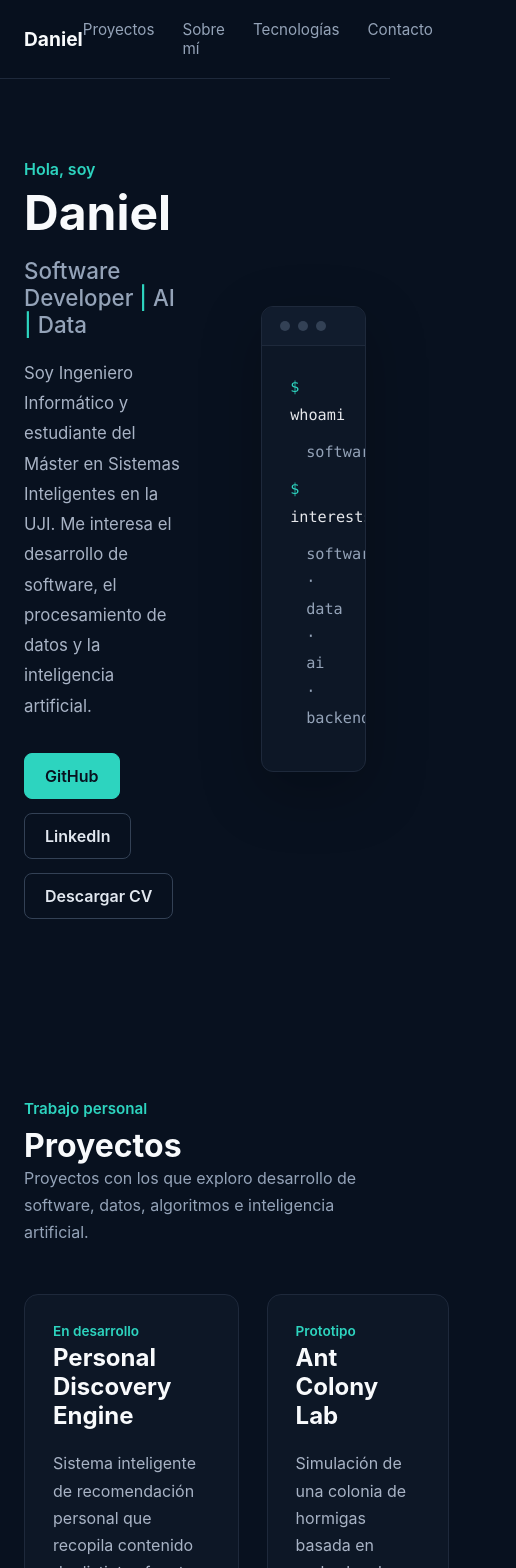
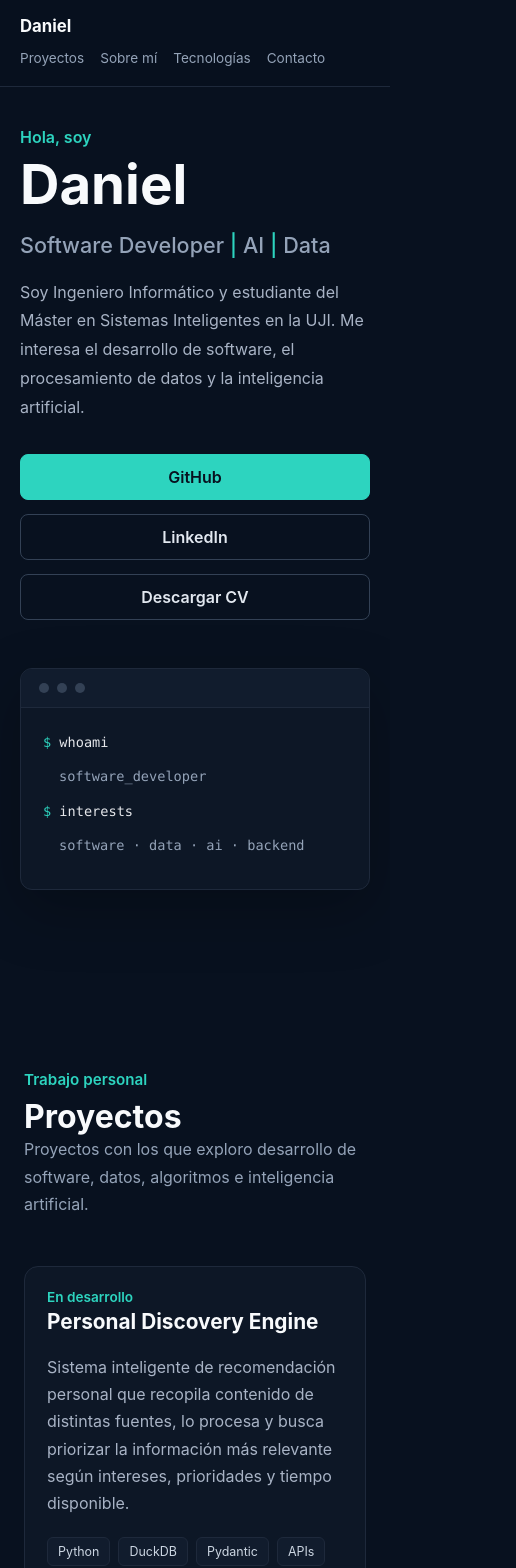
Before and after one commit to dcarpin03/portfolio, a React app: page / in a window 390 px wide. Shown: the top 1568 px of the page, 516 px wide, since content can reach past the window. Built offline with nearby package versions, Linux system fonts and the light colour scheme; the HTML template or start-up script is replaced by a standard one.

Commit message:
feat: add responsive layout for tablet and mobile

```diff
--- a/src/App.css
+++ b/src/App.css
@@ -566,3 +566,151 @@ section {
   font-size: 1rem;
   color: #e2e8f0;
 }
+
+/* =========================
+   RESPONSIVE - TABLET
+========================= */
+
+@media (max-width: 900px) {
+
+  .hero {
+    grid-template-columns: 1fr;
+    gap: 48px;
+
+    padding-top: 60px;
+    padding-bottom: 60px;
+  }
+
+  .terminal {
+    max-width: 650px;
+  }
+
+  .projects-grid {
+    grid-template-columns: 1fr;
+  }
+
+  .technology-groups {
+    grid-template-columns: 1fr;
+  }
+
+  .contact-links {
+    grid-template-columns: 1fr;
+  }
+}
+
+/* =========================
+   RESPONSIVE - MOBILE
+========================= */
+
+@media (max-width: 700px) {
+
+  .header-container {
+    padding: 16px 20px;
+  }
+
+  .logo {
+    font-size: 1.05rem;
+  }
+
+  .nav {
+    gap: 16px;
+  }
+
+  .nav a {
+    font-size: 0.85rem;
+  }
+
+  .hero {
+    min-height: auto;
+
+    padding: 60px 20px 80px;
+  }
+
+  .hero h1 {
+    font-size: clamp(2.8rem, 14vw, 4.2rem);
+  }
+
+  .hero h2 {
+    font-size: 1.35rem;
+  }
+
+  .hero-description {
+    font-size: 1rem;
+  }
+
+  .hero-buttons {
+    flex-direction: column;
+  }
+
+  .button {
+    width: 100%;
+    text-align: center;
+  }
+
+  .terminal-content {
+    padding: 22px;
+    font-size: 0.85rem;
+  }
+
+  .projects-section,
+  .about-section,
+  .technologies-section,
+  .contact-section {
+    padding-left: 20px;
+    padding-right: 20px;
+  }
+
+  .project-card {
+    padding: 22px;
+  }
+
+  .technology-group {
+    padding: 20px;
+  }
+
+  .contact-card {
+    padding: 20px;
+  }
+}
+
+/* =========================
+   RESPONSIVE - SMALL MOBILE
+========================= */
+
+@media (max-width: 520px) {
+
+  .header-container {
+    flex-direction: column;
+    align-items: flex-start;
+    gap: 14px;
+  }
+
+  .nav {
+    width: 100%;
+
+    overflow-x: auto;
+
+    padding-bottom: 4px;
+  }
+
+  .nav a {
+    white-space: nowrap;
+  }
+
+  .hero {
+    padding-top: 40px;
+  }
+
+  .section-heading h2 {
+    font-size: 2rem;
+  }
+
+  .project-card-header h3 {
+    font-size: 1.3rem;
+  }
+
+  .project-technologies span,
+  .technology-list span {
+    font-size: 0.78rem;
+  }
+}
```
